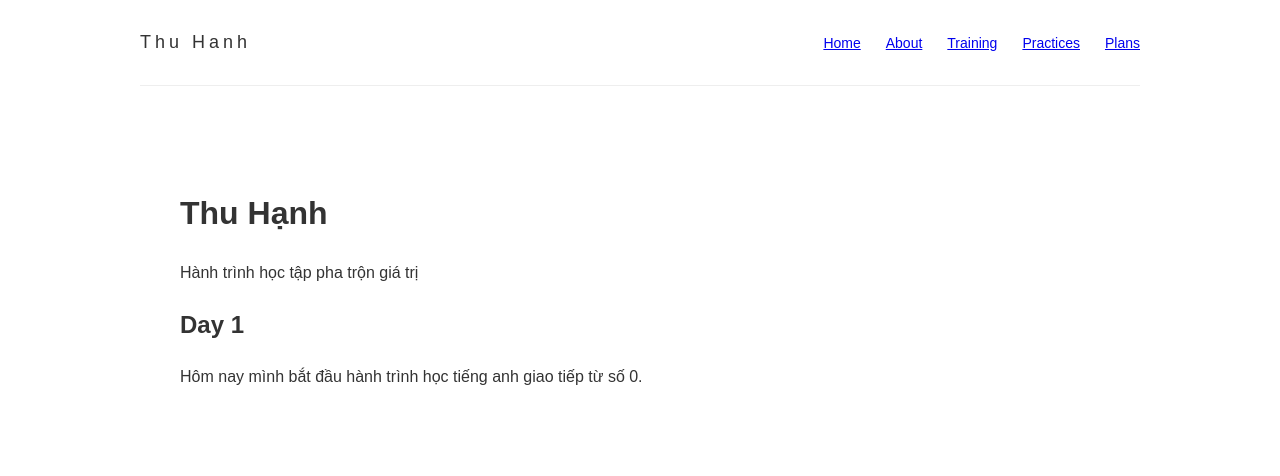
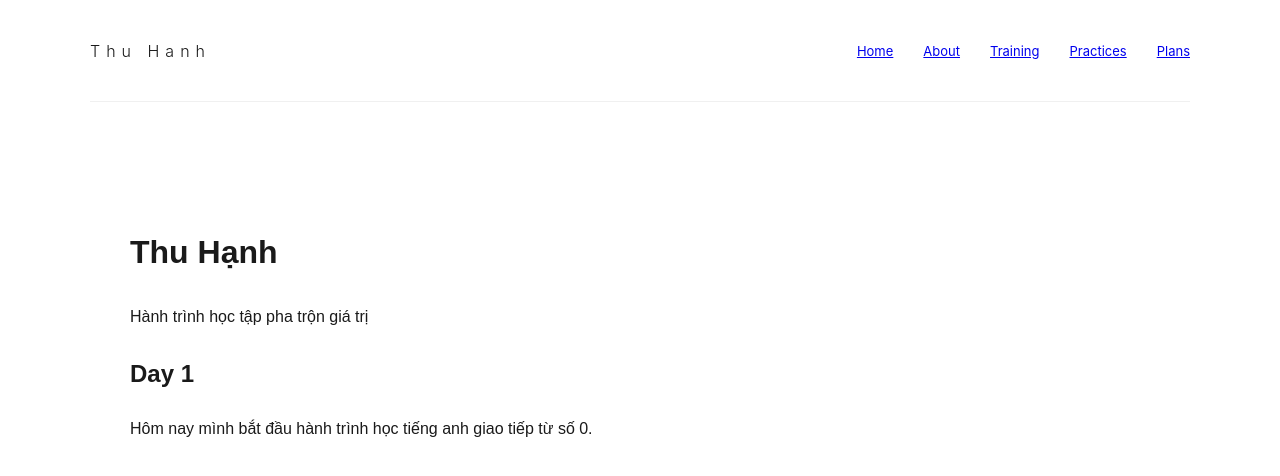
Before and after one commit to Hanhtrannp11/thuhanh-new-challenge, a Next.js app: page / in a window 1280 px wide. Shown: the top 476 px of the page. Built offline with nearby package versions, Linux system fonts and the light colour scheme.

Commit message:
Update layout.tsx

```diff
--- a/app/layout.tsx
+++ b/app/layout.tsx
@@ -10,10 +10,11 @@ export default function RootLayout({
     <html lang="en">
       <body
         style={{
-          fontFamily: "sans-serif",
-          maxWidth: "1000px",
+          fontFamily: "-apple-system, BlinkMacSystemFont, sans-serif",
+          maxWidth: "1100px",
           margin: "0 auto",
-          color: "#333",
+          color: "#1a1a1a",
+          background: "#fff",
         }}
       >
         {/* NAVBAR */}
@@ -22,15 +23,15 @@ export default function RootLayout({
             display: "flex",
             justifyContent: "space-between",
             alignItems: "center",
-            padding: "20px 0",
-            borderBottom: "1px solid #eee",
+            padding: "30px 0",
+            borderBottom: "1px solid #f0f0f0",
           }}
         >
           <h1
             style={{
-              letterSpacing: "4px",
+              letterSpacing: "6px",
               fontWeight: 300,
-              fontSize: "18px",
+              fontSize: "16px",
             }}
           >
             Thu Hanh
@@ -39,9 +40,9 @@ export default function RootLayout({
           <div
             style={{
               display: "flex",
-              gap: "25px",
-              fontSize: "14px",
-              color: "#777",
+              gap: "30px",
+              fontSize: "13px",
+              color: "#888",
             }}
           >
             <Link href="/">Home</Link>
@@ -53,7 +54,12 @@ export default function RootLayout({
         </div>
 
         {/* CONTENT */}
-        <main style={{ padding: "40px 0", lineHeight: "1.6" }}>
+        <main
+          style={{
+            padding: "60px 0",
+            lineHeight: "1.8",
+          }}
+        >
           {children}
         </main>
       </body>
```
